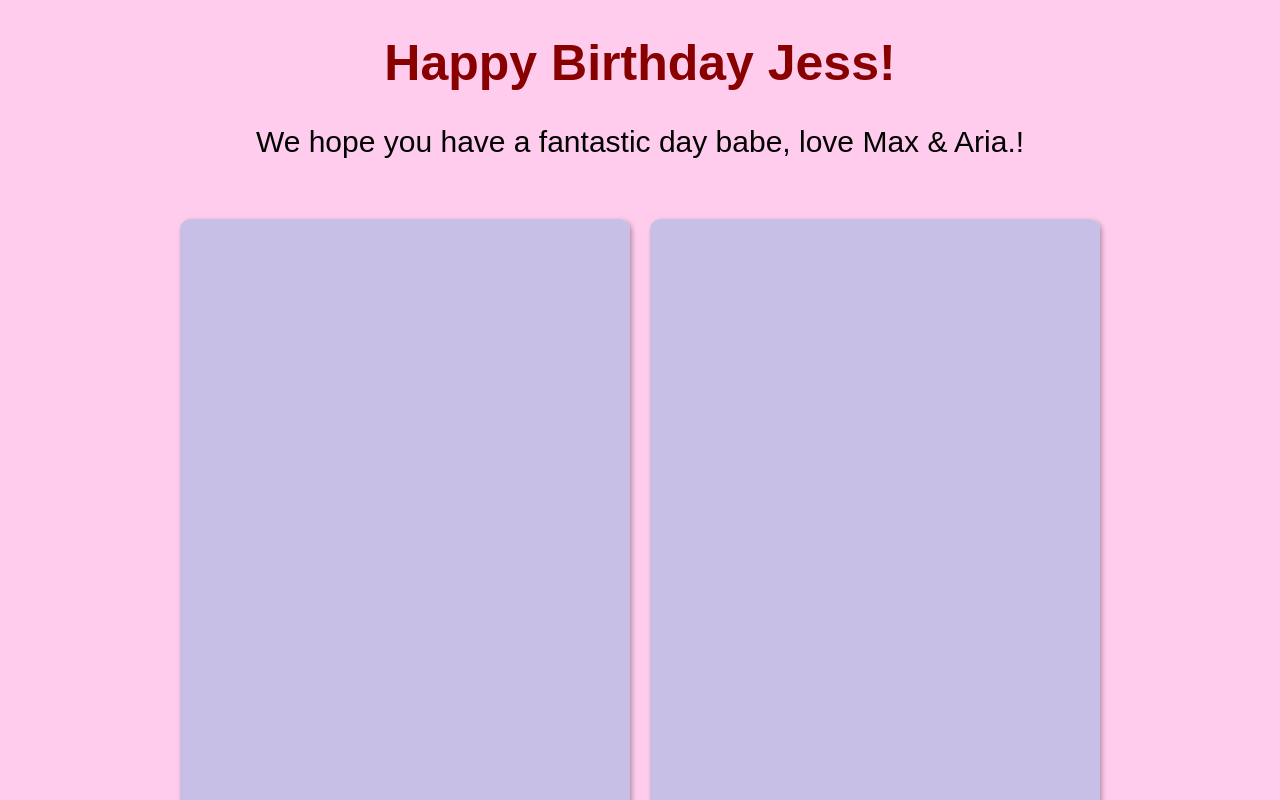
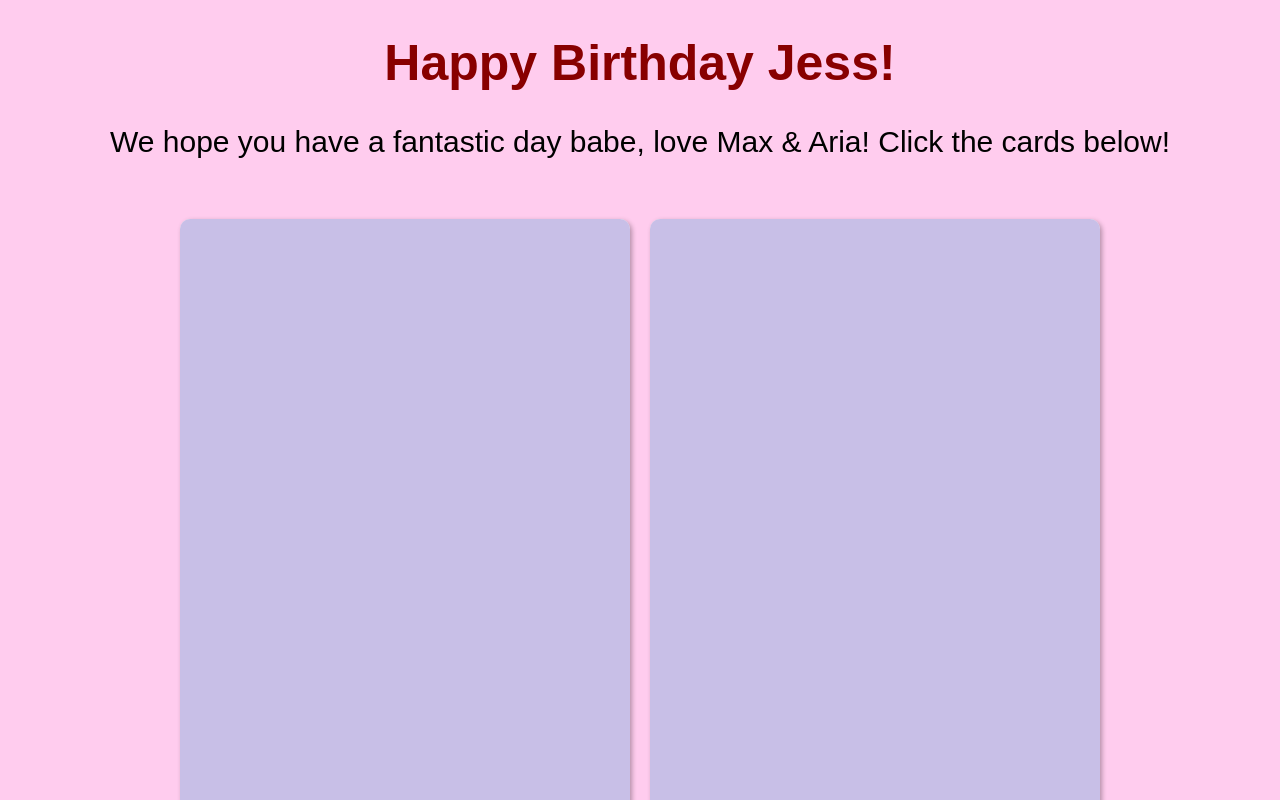
Before and after one commit to msw24/jess-birthday, a plain HTML site: page index.html in a window 1280 px wide. Shown: the top 800 px of the page. Drawn offline with Linux system fonts and the light colour scheme.

Commit message:
Update index.html

```diff
--- a/index.html
+++ b/index.html
@@ -70,7 +70,7 @@
 </head>
 	<body>
 	<h1>Happy Birthday Jess!</h1>
-	<p>We hope you have a fantastic day babe, love Max & Aria.!</p>
+	<p>We hope you have a fantastic day babe, love Max & Aria! Click the cards below!</p>
 
 	<div id="game-board">
 	    <div class="card">
```
